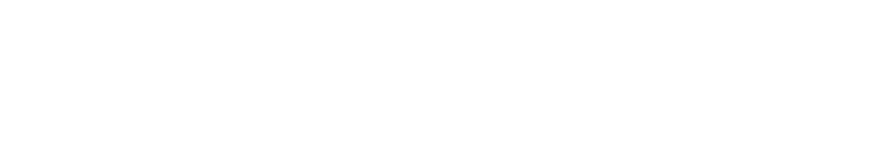
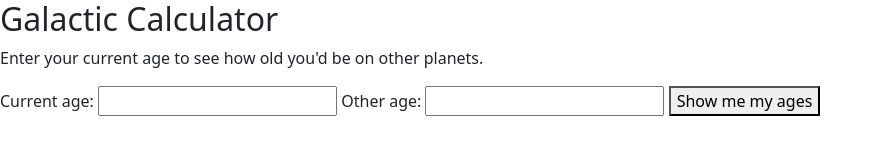
Before and after one commit to eluckie/super-galactic-calculator, a website built with webpack: page src/index.html in a window 1280 px wide. Shown: the whole page, without its empty margins (0-882 px from the left). Built offline with nearby package versions, Linux system fonts and the light colour scheme.

Commit message:
add basic form for user's to enter age

```diff
--- a/src/index.html
+++ b/src/index.html
@@ -1,9 +1,17 @@
 <!DOCTYPE html>
 <html lang="en-US">
 <head>
-  <title>Title</title>
+  <title>Super Galactic Calculator</title>
 </head>
 <body>
-
+  <h2>Galactic Calculator</h2>
+  <p>Enter your current age to see how old you'd be on other planets.</p>
+  <form>
+    <label for="currentAge">Current age:</label>
+    <input id="currentAge" type="number" name="currentAge">
+    <label for="otherAge">Other age:</label>
+    <input id="otherAge" type="number" name="otherAge">
+    <button type="submit" id="age-button">Show me my ages</button>
+  </form>
 </body>
 </html>
```
